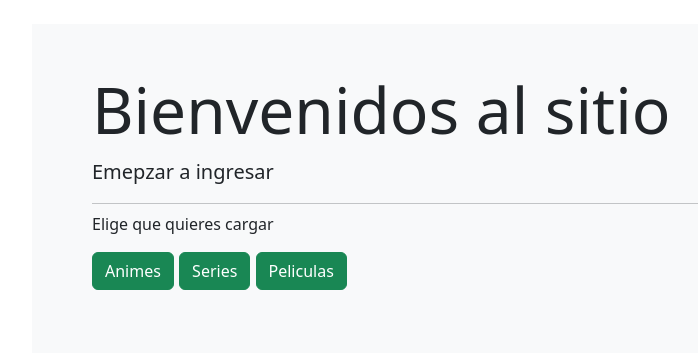
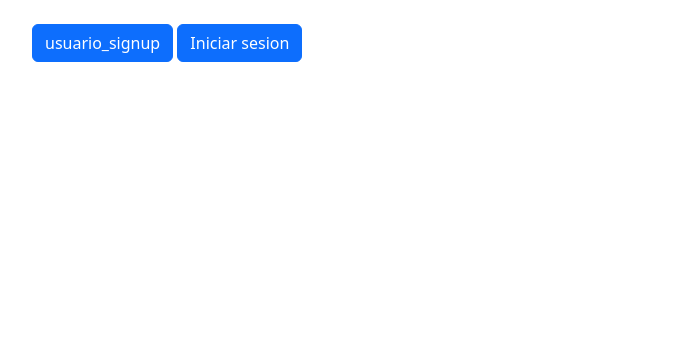
Before and after one commit to matirober/blog-de-animes, a Django app: page / in a window 1280 px wide. Shown: the part 56-409 px from the top of the page, without its empty margins (50-748 px from the left). Run offline with Django 4.2, Linux system fonts and the light colour scheme; parts of the project's set-up code (start-up, migrations or seed data) failed here and were passed over.

Commit message:
creo usuarios

```diff
--- a/sistema/animes/admin.py
+++ b/sistema/animes/admin.py
@@ -1,8 +1,9 @@
 from django.contrib import admin
-from animes.models import Anime, Serie, Pelicula
+from animes.models import Anime, Serie, Pelicula, Avatar
 
 # Register your models here.
 
 admin.site.register(Anime)
 admin.site.register(Serie)
 admin.site.register(Pelicula)
+admin.site.register(Avatar)
--- a/sistema/animes/models.py
+++ b/sistema/animes/models.py
@@ -55,3 +55,7 @@ class Pelicula(models.Model):
     def delete(self, using=None, keep_parents=False):
         self.imagen.storage.delete(self.imagen.name)
         super().delete()
+
+class Avatar(models.Model):
+    user = models.ForeignKey(User, on_delete=models.CASCADE)
+    image = models.ImageField(upload_to="avatars", null=True, blank=True)
--- a/sistema/animes/templates/paginas/inicio.html
+++ b/sistema/animes/templates/paginas/inicio.html
@@ -3,27 +3,17 @@
 
 {% block title %}
 
-Inicio
+Nosotros
 
 {% endblock %}
 
 
 {% block contenido %}
 
-<div class="p-5 bg-light">
-    <div class="container">
-        <h1 class="display-3">Bienvenidos al sitio</h1>
-        <p class="lead">Emepzar a ingresar</p>
-        <hr class="my-2">
-        <p>Elige que quieres cargar</p>
-        <p class="lead">
-            <a class="btn btn-success" href="{% url 'crear_anime' %}" role="button">Animes</a>
-            <a class="btn btn-success" href="{% url 'crear_serie' %}" role="button">Series</a>
-            <a class="btn btn-success" href="{% url 'crear_pelicula' %}" role="button">Peliculas</a>
+
+<a name="" id="" class="btn btn-primary" href="{% url 'usuario_signup' %}" role="button">usuario_signup</a>
+<a name="" id="" class="btn btn-primary" href="{% url 'usuario_login' %}" role="button">Iniciar sesion</a>
 
 
-        </p>
-    </div>
-</div>
 
 {% endblock %}
--- /dev/null
+++ b/sistema/animes/templates/usuarios/usuario_login.html
@@ -0,0 +1,5 @@
+<form method="POST">
+    {% csrf_token %}
+    {{form.as_p}}
+    <button type="submit">Iniciar Sesión</button>
+</form>
--- /dev/null
+++ b/sistema/animes/templates/usuarios/usuario_logout.html
@@ -0,0 +1,2 @@
+<h1>Saliste de la App</h1>
+<a href="{% url 'nosotros' %}">Ir la lista de blogs</a>
--- a/sistema/animes/urls.py
+++ b/sistema/animes/urls.py
@@ -23,6 +23,11 @@ urlpatterns = [
     path('peliculas/actualizar_pelicula', views.actualizar_pelicula, name='actualizar_pelicula'),
     path('borrar_pelicula/<int:id>', views.borrar_pelicula, name='borrar_pelicula'),
     path('peliculas/actualizar_pelicula/<int:id>', views.actualizar_pelicula, name='actualizar_pelicula'),
+    path("crear_usuario/", views.SignUpView.as_view(), name ="usuario_signup"),
+    path("perfil_usuario/<pk>/", views.BloggerProfile.as_view(), name ="usuario_profile"),
+    path("editar_usuario/<pk>/", views.BloggerUpdate.as_view(), name ="usuario_edit"),
+    path("entrar/", views.UsuarioLogin.as_view(), name="usuario_login"),
+    path("salir/", views.UsuarioLogout.as_view(), name="usuario_logout"),
 
 
 ]+static(settings.MEDIA_URL, document_root=settings.MEDIA_ROOT)
--- a/sistema/animes/views.py
+++ b/sistema/animes/views.py
@@ -8,6 +8,7 @@ from django.views.generic import CreateView, UpdateView, DetailView
 from django.contrib.auth.mixins import LoginRequiredMixin
 from django.contrib.auth.models import User
 from django.urls import reverse_lazy
+from django.contrib.auth.views import LoginView, LogoutView
 
 
 # Create your views here.
@@ -94,3 +95,32 @@ def borrar_pelicula(request, id):
     pelicula = Pelicula.objects.get(id=id)
     pelicula.delete()
     return render(request, 'pelicula')
+
+class SignUpView(SuccessMessageMixin, CreateView):
+  template_name = 'usuarios/usuario_crear_cuenta_form.html'
+  success_url = reverse_lazy('inicio')
+  form_class = UserCreationForm
+  success_message = "¡¡ Se creo tu perfil satisfactoriamente !!"
+
+class BloggerProfile(DetailView):
+
+    model = User
+    template_name = "usuarios/usuario_detail.html"
+
+
+class BloggerUpdate(LoginRequiredMixin, UpdateView):
+
+    model = User
+    template_name = "usuarios/usuario_form.html"
+    fields = ["username", "email", "first_name", "last_name"]
+
+    def get_success_url(self):
+      return reverse_lazy("usuario_profile", kwargs={"pk": self.request.user.id})
+
+class UsuarioLogin(LoginView):
+    template_name = 'usuarios/usuario_login.html'
+    next_page = reverse_lazy("nosotros")
+
+
+class UsuarioLogout(LogoutView):
+    template_name = 'usuarios/usuario_logout.html'
```
Also changed, not shown: sistema/animes/templates/paginas/nosotros.html (+15 -4 lines), sistema/animes/templates/usuarios/usuario_crear_cuenta_form.html (added, +7 -0 lines), sistema/animes/templates/usuarios/usuario_detail.html (added, +11 -0 lines), sistema/animes/templates/usuarios/usuario_form.html (added, +7 -0 lines), sistema/animes/templates/usuarios/formulario_registro.html (deleted), sistema/db.sqlite3.
